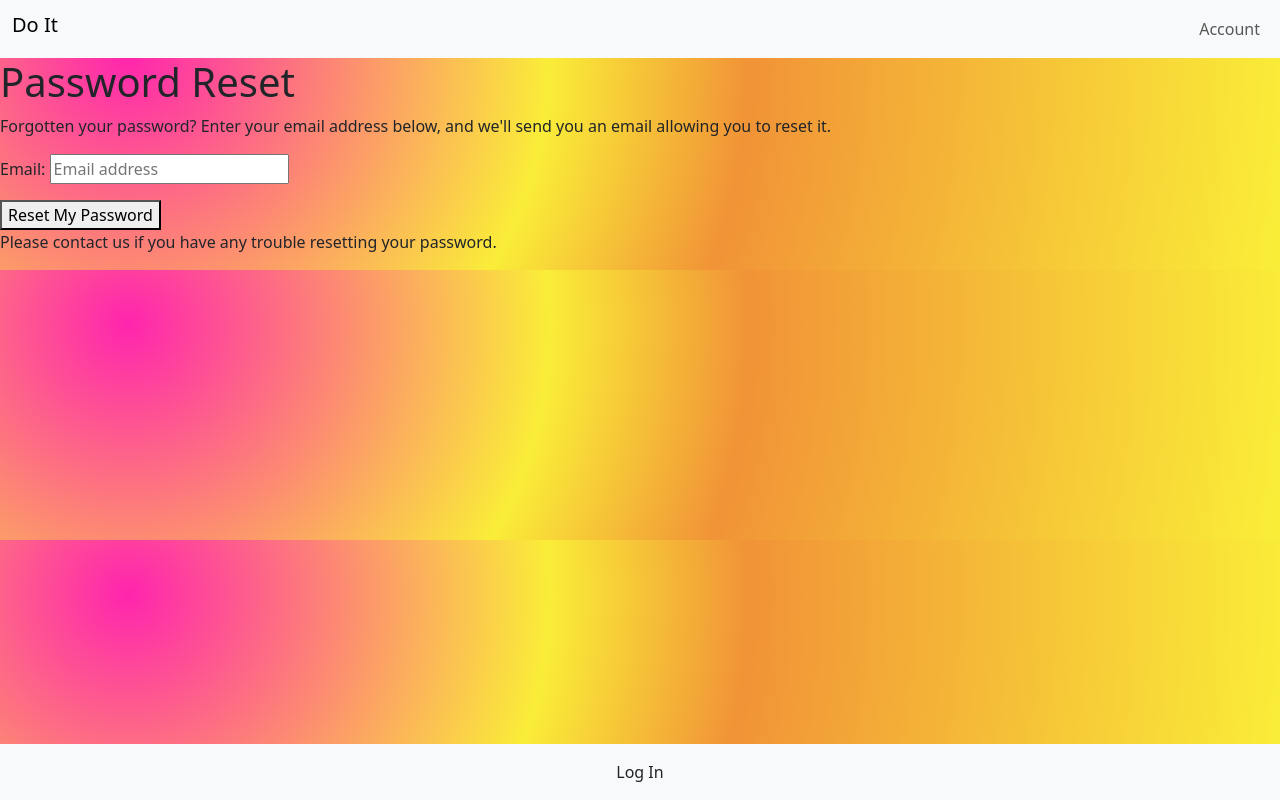
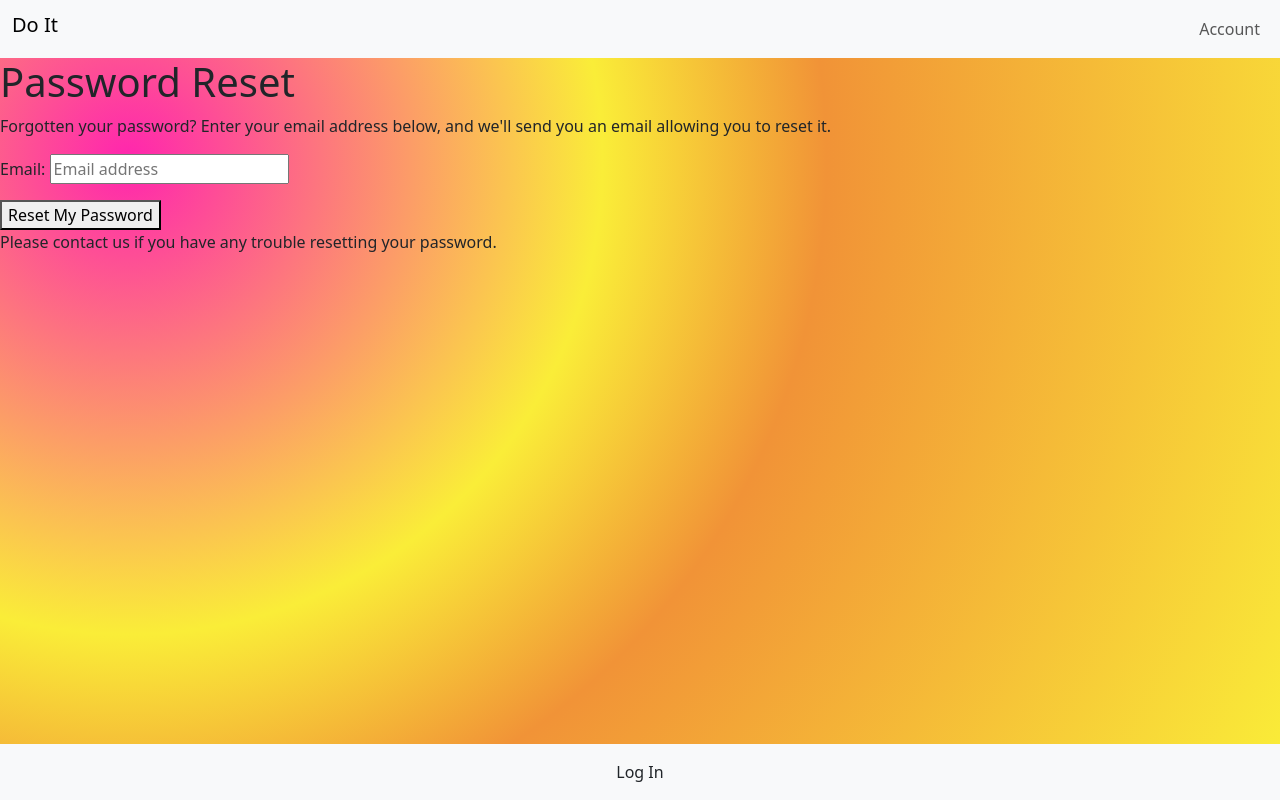
Before and after one commit to olletidblom/doit_ms3, a Django app: page /accounts/password/reset/ in a window 1280 px wide. Run offline with Django 5.2, Linux system fonts and the light colour scheme.

Commit message:
Added som styleing in base css

```diff
--- a/static/css/base.css
+++ b/static/css/base.css
@@ -1,9 +1,10 @@
 
 body {
     overflow: hidden;
+    min-height: 100vh;
     background-image: radial-gradient(circle farthest-corner at 10% 20%, rgba(255,37,174,1) 0%, rgba(250,237,56,1) 36%, rgba(241,147,55,1) 53%, rgba(250,237,56,1) 99%);
-    background-size: auto;
+    background-size: cover;
     background-position: 0% 0%;
-    background-repeat: repeat;
+    background-repeat:no-repeat;
     background-color: rgba(0,0,0,0);
 }
```
